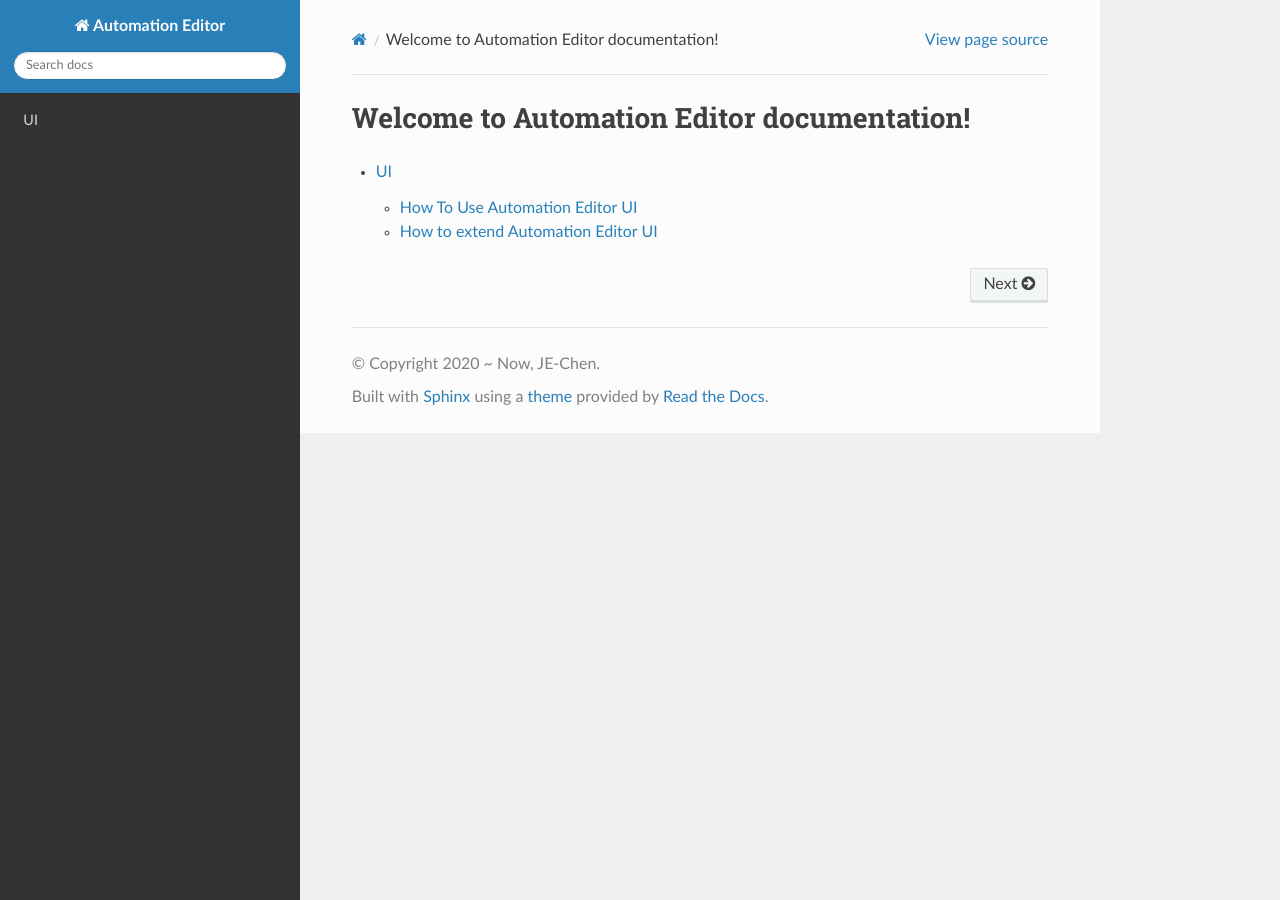
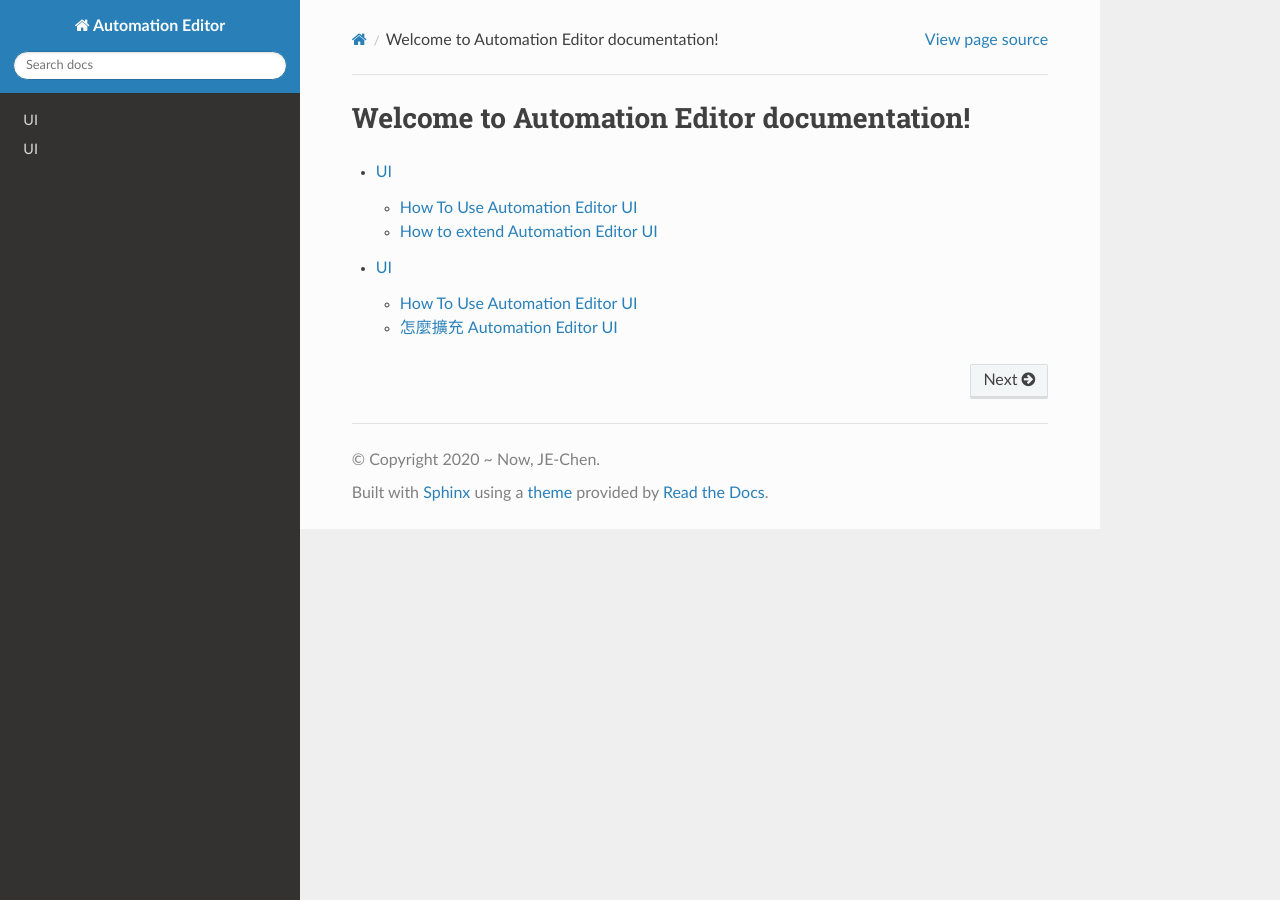
Before and after one commit to Integration-Automation/AutomationIDE, a Sphinx documentation site: the page built from docs/source/index.rst, in a window 1280 px wide. Built offline with Sphinx 7.4.7 and the Read the Docs theme 2.0.0, drawn with Linux system fonts in a browser that asks for light colours; some of the changed lines change nothing that is shown.

Commit message:
Add zh doc

```diff
--- /dev/null
+++ b/docs/source/Zh/how_to_extend_ui.rst
@@ -0,0 +1,35 @@
+怎麼擴充 Automation Editor UI
+----
+
+.. image:: images/ui.png
+
+.. code-block::
+
+    from PySide6.QtWidgets import QWidget, QGridLayout, QLineEdit, QPushButton, QLabel
+
+    from automation_editor import start_editor, EDITOR_EXTEND_TAB
+
+
+    # You can use you own QWidget
+    class TestUI(QWidget):
+
+        def __init__(self):
+            super().__init__()
+            self.grid_layout = QGridLayout(self)
+            self.grid_layout.setContentsMargins(0, 0, 0, 0)
+            self.grid_layout.setContentsMargins(0, 0, 0, 0)
+            self.label = QLabel("")
+            self.line_edit = QLineEdit()
+            self.submit_button = QPushButton("Submit")
+            self.submit_button.clicked.connect(self.show_input_text)
+            self.grid_layout.addWidget(self.label, 0, 0)
+            self.grid_layout.addWidget(self.line_edit, 1, 0)
+            self.grid_layout.addWidget(self.submit_button, 2, 0)
+
+        def show_input_text(self):
+            self.label.setText(self.line_edit.text())
+
+
+    EDITOR_EXTEND_TAB.update({"test": TestUI})
+
+    start_editor(debug_mode=True)
--- /dev/null
+++ b/docs/source/Zh/ui.rst
@@ -0,0 +1,110 @@
+How To Use Automation Editor UI
+----
+
+.. image:: images/ui.png
+
+* 選單
+    * File 選單
+        * 開啟 File（打開檔案並將內容讀取到程式編輯區內容）
+        * Save File (將當前程式編輯區內容保存到檔案)
+        * Encoding (選擇程式運行器和 shell 運行器 Encoding)
+    * 運行 選單
+        * 運行 Program (使用程式運行器運行程式編輯區內容)
+        * 運行 On Shell (使用 shell 運行程式編輯區內容)
+        * Clean Result (清除程式或 shell 結果)
+        * Stop Program (停止程式運行器)
+        * 運行 Help 選單
+            * 運行 Help (運行幫助訊息)
+            * Shell Help (Shell 幫助訊息)
+    * Text 選單
+        * Font (選擇編輯器默認字體)
+        * Font Size (更改編輯器默認字體大小)
+    * Check Code Style 選單
+        * yapf (使用 yapf 檢查 Python 代碼風格)
+        * Reformat JSON (重新格式化並驗證 JSON)
+    * Help 選單
+        * GitHub (打開 JEditor GitHub)
+        * 文件 (打開 JEditor 文件)
+        * About (關於 JEditor 信息)
+    * Venv 選單
+        * Create Venv (嘗試使用 shell 運行器創建 venv)
+        * pip upgrade package (嘗試使用 shell 運行器安裝與升級套件)
+        * pip package (嘗試使用 shell 運行器安裝套件)
+    * UI Style 選單（包括許多用戶可以使用的 UI）
+    * AutoControl 選單
+        * RUN 選單
+            * 運行 AutoControl script (運行 AutoControl Script)
+            * 運行 AutoControl script with send (運行 AutoControl Script Then Send Mail)
+            * 運行 AutoControl multi script (運行 Multi AutoControl Script)
+            * 運行 AutoControl multi script with send (運行 Multi AutoControl Script Then Send)
+        * HELP 選單
+            * 開啟 AutoControl 文件
+            * 開啟 AutoControl Github
+        * Project 選單
+            * Create project  (create project using je_auto_control)
+        * Record 選單
+            * Start Record (AutoControl Record)
+            * Stop Record (Stop AutoControl Record And Put Record Data Into CodeEditor)
+    * APITestka 選單
+        * RUN 選單
+            * 運行 APITestka script (運行 APITestka Script)
+            * 運行 APITestka script with send (運行 APITestka Script Then Send Mail)
+            * 運行 APITestka multi script (運行 Multi APITestka Script)
+            * 運行 APITestka multi script with send (運行 Multi APITestka Script Then Send)
+        * HELP 選單
+            * 開啟 APITestka 文件
+            * 開啟 APITestka Github
+        * Project 選單
+            * Create project  (create project using je_api_testka)
+    * LoadDensity 選單
+        * RUN 選單
+            * 運行 LoadDensity script (運行 LoadDensity Script)
+            * 運行 LoadDensity script with send (運行 LoadDensity Script Then Send Mail)
+            * 運行 LoadDensity multi script (運行 Multi LoadDensity Script)
+            * 運行 LoadDensity multi script with send (運行 Multi LoadDensity Script Then Send)
+        * HELP 選單
+            * 開啟 LoadDensity 文件
+            * 開啟 LoadDensity Github
+        * Project 選單
+            * Create project  (create project using je_load_density)
+    * Webrunner 選單
+        * RUN 選單
+            * 運行 Webrunner script (運行 Webrunner Script)
+            * 運行 Webrunner script with send (運行 Webrunner Script Then Send Mail)
+            * 運行 Webrunner multi script (運行 Multi Webrunner Script)
+            * 運行 Webrunner multi script with send (運行 Multi Webrunner Script Then Send)
+        * HELP 選單
+            * 開啟 Webrunner 文件
+            * 開啟 Webrunner Github
+        * Project 選單
+            * Create project  (create project using je_web_運行ner)
+    * FileAutomation 選單
+        * RUN 選單
+            * 運行 FileAutomation script (運行 FileAutomation Script)
+            * 運行 FileAutomation script with send (運行 FileAutomation Script Then Send Mail)
+            * 運行 FileAutomation multi script (運行 Multi FileAutomation Script)
+            * 運行 FileAutomation multi script with send (運行 Multi FileAutomation Script Then Send)
+        * HELP 選單
+            * 開啟 FileAutomation 文件
+            * 開啟 FileAutomation Github
+        * Project 選單 (create project using automation_file)
+            * Create project
+    * MailThunder 選單
+        * RUN 選單
+            * 運行 MailThunder script (運行 MailThunder Script)
+            * 運行 MailThunder script with send (運行 MailThunder Script Then Send Mail)
+            * 運行 MailThunder multi script (運行 Multi MailThunder Script)
+            * 運行 MailThunder multi script with send (運行 Multi MailThunder Script Then Send)
+        * HELP 選單
+            * 開啟 MailThunder 文件
+            * 開啟 MailThunder Github
+        * Project 選單
+            * Create project (create project using MailThunder)
+    * 安裝 選單
+        * 安裝 Build Tools (pip install -u setuptools, build, wheel)
+        * 安裝 AutoControl (pip install -u je_auto_control)
+        * 安裝 APITestka (pip install -u je_api_testka)
+        * 安裝 LoadDensity (pip install -u je_load_density)
+        * 安裝 Webrunner (pip install -u je_web_運行ner)
+        * 安裝 Automation File (pip install -u automation_file)
+        * 安裝 MailThunder (pip install -u je_mail_thunder)
--- /dev/null
+++ b/docs/source/Zh/zh_index.rst
@@ -0,0 +1,7 @@
+UI
+----
+.. toctree::
+    :maxdepth: 4
+
+    ui.rst
+    how_to_extend_ui.rst
--- a/docs/source/index.rst
+++ b/docs/source/index.rst
@@ -5,3 +5,4 @@ Welcome to Automation Editor documentation!
     :maxdepth: 4
 
     Eng/eng_index.rst
+    Zh/zh_index.rst
```
Also changed, not shown: docs/source/Zh/images/ui.png (added).
